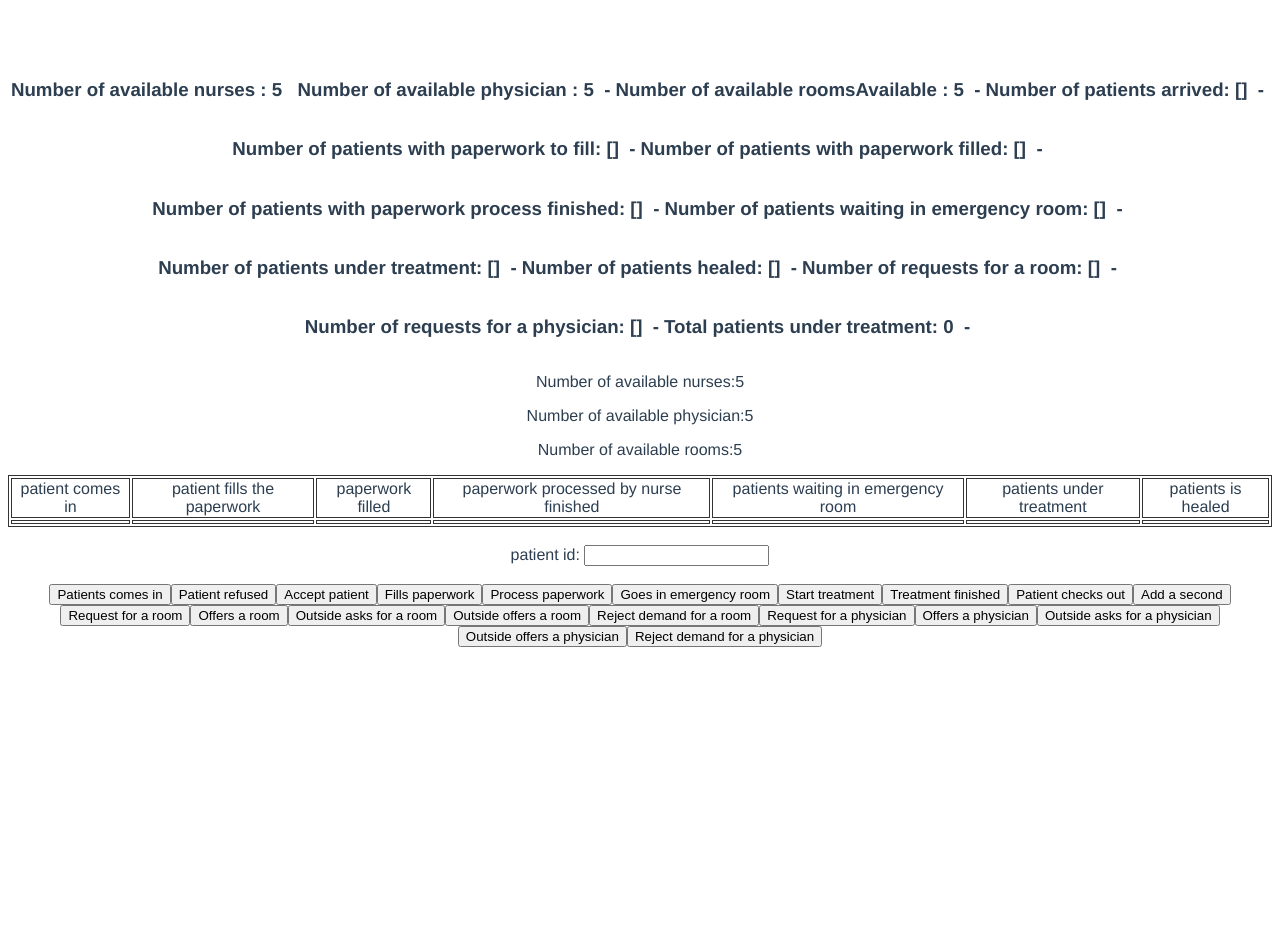
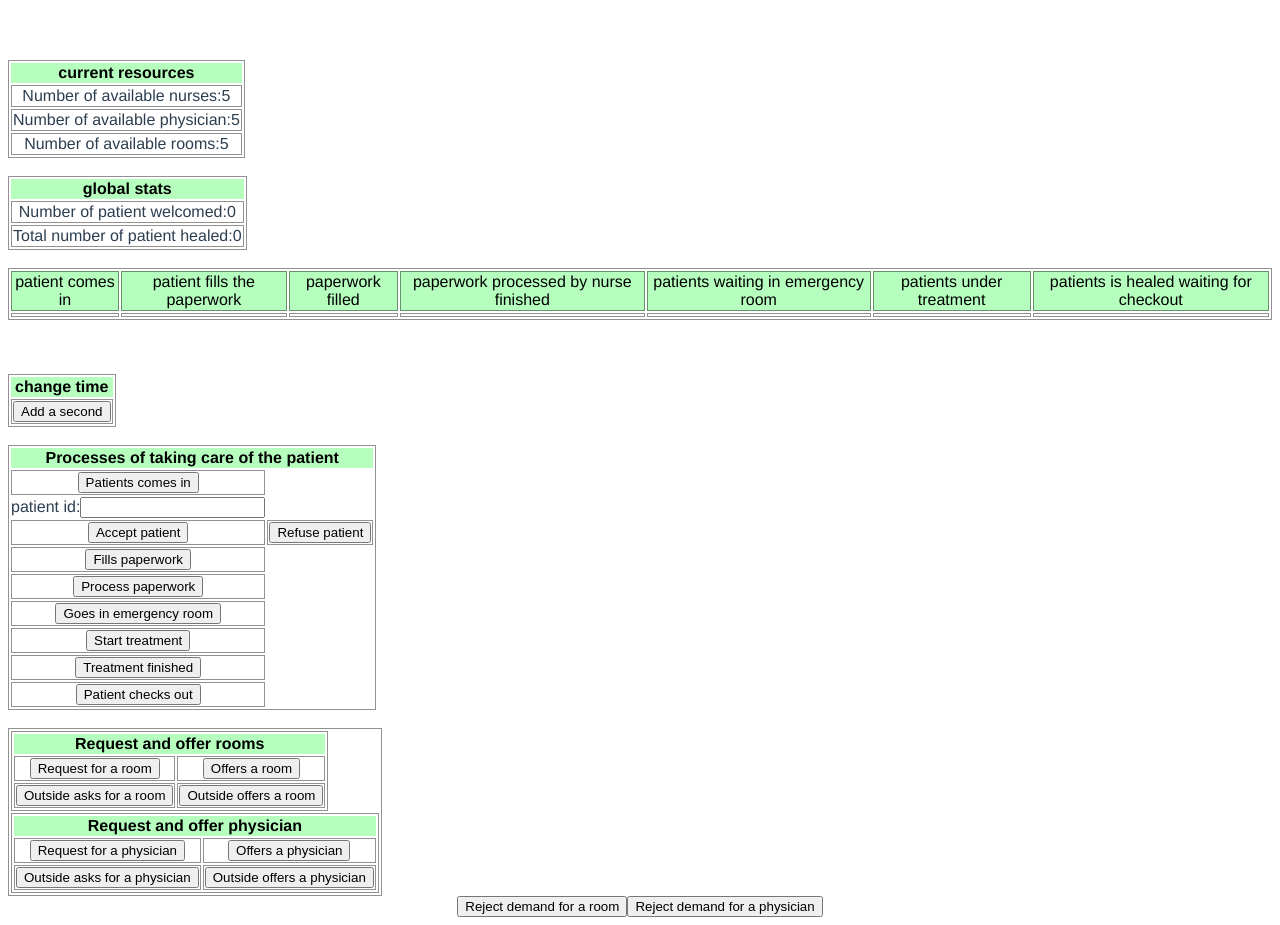
Before and after one commit to mariegallardo/Formal-modeling-project, a Vue app: page / in a window 1280 px wide. Before the commit the page ends 800 px from the top, so only its background shows below. Built offline with nearby package versions, Linux system fonts and the light colour scheme.

Commit message:
better display

```diff
--- a/src/components/Clinic.vue
+++ b/src/components/Clinic.vue
@@ -1,6 +1,6 @@
 <template>
   <div>
-
+    <!--
     <h3 class="displayInfo">Number of available nurses : {{nursesAvailable}} &nbsp;</h3>
     <h3 class="displayInfo">Number of available physician : {{physiciansAvailable}} &nbsp;-</h3>
     <h3 class="displayInfo">Number of available roomsAvailable : {{roomsAvailable}} &nbsp;-</h3>
@@ -15,12 +15,49 @@
     <h3 class="displayInfo">Number of requests for a physician: {{messagesAskingForPhysicians}} &nbsp;-</h3>
     <h3 class="displayInfo">Total patients under treatment: {{totalPatientsBeforeTreatment}} &nbsp;-</h3>
     <br/>
+    -->
+
+    <table>
+      <thead>
+        <tr>
+          <th>current resources</th>
+        </tr>
+
+      </thead>
+      <tbody>
+        <tr>
+          <td>Number of available nurses:{{nursesAvailable}}</td>
+        </tr>
+        <tr>
+          <td>Number of available physician:{{physiciansAvailable}}</td>
+        </tr>
+        <tr>
+          <td>Number of available rooms:{{roomsAvailable}}</td>
+        </tr>
+      </tbody>
+
+    </table>
+    <br/>
+    <table>
+      <thead>
+        <tr>
+           <th>global stats</th>
+        </tr>
+      </thead>
+      <tbody>
+        <tr>
+          <td>Number of patient welcomed:{{totalPatientsWelcomed}}</td>
+        </tr>
+        <tr>
+          <td>Total number of patient healed:{{totalPatientsHealed}}</td>
+        </tr>
+      </tbody>
+    </table>
+    <br/>
 
 
-    <p>Number of available nurses:{{nursesAvailable}}</p>
-    <p>Number of available physician:{{physiciansAvailable}}</p>
-    <p>Number of available rooms:{{roomsAvailable}}</p>
     <table>
+      <thead>
         <tr>
           <td>patient comes in</td>
           <td>patient fills the paperwork</td>
@@ -28,8 +65,10 @@
           <td>paperwork processed by nurse finished</td>
           <td>patients waiting in emergency room</td>
           <td>patients under treatment</td>
-        <td>patients is healed</td>
+          <td>patients is healed waiting for checkout</td>
         </tr>
+      </thead>
+      <tbody>
         <tr>
           <td>
             <li v-for="item in patientsArrived" :key="item.nameOfClient">
@@ -67,32 +106,120 @@
             </li>
           </td>
         </tr>
+      </tbody>
     </table>
 
     <br/>
-    patient id:
-    <input v-model="clientToRefuse">
     <br/>
     <br/>
-    <button v-on:click="patientComesIn">Patients comes in</button>
-    <button v-on:click="patientRefused(clientToRefuse)">Patient refused</button>
-    <button v-on:click="acceptPatient(clientToRefuse)">Accept patient</button>
-    <button v-on:click="fillsPaperwork(clientToRefuse)">Fills paperwork</button>
-    <button v-on:click="processPaperwork(clientToRefuse)">Process paperwork</button>
-    <button v-on:click="goesInEmergencyRoom(clientToRefuse)">Goes in emergency room</button>
-    <button v-on:click="startTreatment(clientToRefuse)">Start treatment</button>
-    <button v-on:click="treatmentFinished(clientToRefuse)">Treatment finished</button>
-    <button v-on:click="patientChecksOut(clientToRefuse)">Patient checks out</button>
-    <button v-on:click="addASecond">Add a second</button>
-    <button v-on:click="requestForARoom">Request for a room</button>
-    <button v-on:click="offersARoom">Offers a room</button>
-    <button v-on:click="outsideAsksForARoom">Outside asks for a room</button>
-    <button v-on:click="outsideOffersARoom">Outside offers a room</button>
+    <table>
+      <thead>
+        <tr>
+          <th>change time</th>
+        </tr>
+      </thead>
+      <tbody>
+        <tr>
+          <td><button v-on:click="addASecond">Add a second</button></td>
+        </tr>
+      </tbody>
+    </table>
+    <br/>
+    <table>
+      <thead>
+        <tr>
+          <th colspan="2">Processes of taking care of the patient</th>
+        </tr>
+      </thead>
+      <tbody>
+        <tr>
+          <td><button v-on:click="patientComesIn">Patients comes in</button></td>
+        </tr>
+        <tr>
+          patient id:<input v-model="clientToRefuse">
+        </tr>
+        <tr>
+          <td><button v-on:click="acceptPatient(clientToRefuse)">Accept patient</button></td>
+          <td><button v-on:click="patientRefused(clientToRefuse)">Refuse patient</button></td>
+        </tr>
+        <tr>
+          <td><button v-on:click="fillsPaperwork(clientToRefuse)">Fills paperwork</button></td>
+        </tr>
+        <tr>
+          <td><button v-on:click="processPaperwork(clientToRefuse)">Process paperwork</button></td>
+        </tr>
+        <tr>
+          <td><button v-on:click="goesInEmergencyRoom(clientToRefuse)">Goes in emergency room</button></td>
+        </tr>
+        <tr>
+          <td><button v-on:click="startTreatment(clientToRefuse)">Start treatment</button></td>
+        </tr>
+        <tr>
+          <td><button v-on:click="treatmentFinished(clientToRefuse)">Treatment finished</button></td>
+        </tr>
+        <tr>
+          <td><button v-on:click="patientChecksOut(clientToRefuse)">Patient checks out</button></td>
+        </tr>
+      </tbody>
+    </table>
+    <br/>
+    <table>
+      <thead>
+      </thead>
+      <tbody>
+        <tr>
+          <table>
+            <thead>
+              <tr>
+                <th colspan="2">Request and offer rooms</th>
+              </tr>
+            </thead>
+            <tbody>
+              <tr>
+                <td><button v-on:click="requestForARoom">Request for a room</button></td>
+                <td><button v-on:click="offersARoom">Offers a room</button></td>
+              </tr>
+              <tr>
+                <td><button v-on:click="outsideAsksForARoom">Outside asks for a room</button></td>
+                <td><button v-on:click="outsideOffersARoom">Outside offers a room</button></td>
+              </tr>
+            </tbody>
+          </table>
+        </tr>
+        <tr>
+
+          <table>
+            <thead>
+              <tr>
+                <th colspan="2">Request and offer physician</th>
+              </tr>
+            </thead>
+            <tbody>
+              <tr>
+                <td><button v-on:click="requestFormAPhysician">Request for a physician</button></td>
+                <td><button v-on:click="offersAPhysician">Offers a physician</button></td>
+              </tr>
+              <tr>
+                <td><button v-on:click="outsideAsksForAPhysician">Outside asks for a physician</button></td>
+                <td><button v-on:click="outsideOffersAPhysician">Outside offers a physician</button></td>
+              </tr>
+            </tbody>
+          </table>
+        </tr>
+      </tbody>
+    </table>
+
+
+
+
+
+
+
     <button v-on:click="rejectDemandForRoom">Reject demand for a room</button>
-    <button v-on:click="requestFormAPhysician">Request for a physician</button>
-    <button v-on:click="offersAPhysician">Offers a physician</button>
-    <button v-on:click="outsideAsksForAPhysician">Outside asks for a physician</button>
-    <button v-on:click="outsideOffersAPhysician">Outside offers a physician</button>
+
+
+
+
     <button v-on:click="rejectDemandForPhysician">Reject demand for a physician</button>
   </div>
 </template>
@@ -102,7 +229,6 @@ export default {
   name: 'clinic',
   data: function () {
     return {
-      columns:["reception"],
       patientsArrived: [],
       paperworkToFill: [],
       paperworkFilled: [],
@@ -116,12 +242,13 @@ export default {
       messagesAskingForRoom: [],
       messagesAskingForPhysicians: [],
       totalPatientsBeforeTreatment: 0,
-      totalPatientsWelcomed: 0
+      totalPatientsWelcomed: 0,
+      totalPatientsHealed:0
     }
   },
   methods: {
     patientComesIn: function () {
-      const names = ["charlotte","claire","pascal","lucas"]
+      const names = ["Charlotte","Claire","Pascal","Lucas","Ludovic","Marion","Yves","Kyle","Hugo","Gaël","Kate"]
       var name = names[Math.floor(Math.random() * names.length)].concat("(",this.totalPatientsWelcomed,")")
       var newClient = new Step(name, 0, 15, this.totalPatientsWelcomed)
       this.totalPatientsWelcomed++
@@ -214,6 +341,7 @@ export default {
         this.patientsUnderTreatment.splice(i, 1)
         this.physiciansAvailable++
         this.roomsAvailable++
+        this.totalPatientsHealed++
         this.patientsHealed.push(patient)
       }
     },
@@ -415,6 +543,11 @@ class Step {
 
 table,
 td {
-    border: 1px solid #333;
+    border: 1px solid rgba(0, 0, 0, 0.431);
+}
+thead,
+tfoot {
+    background-color: rgba(4, 251, 37, 0.294);
+    color: rgb(0, 0, 0);
 }
 </style>
```
Lines whose indentation alone changed are shown as unchanged.
